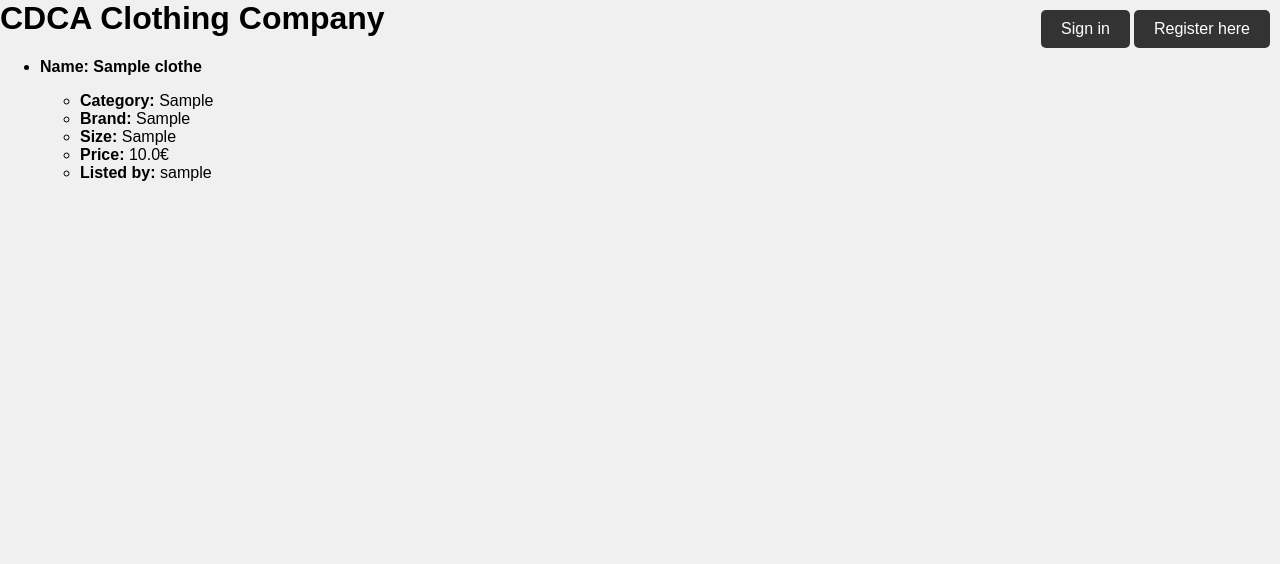
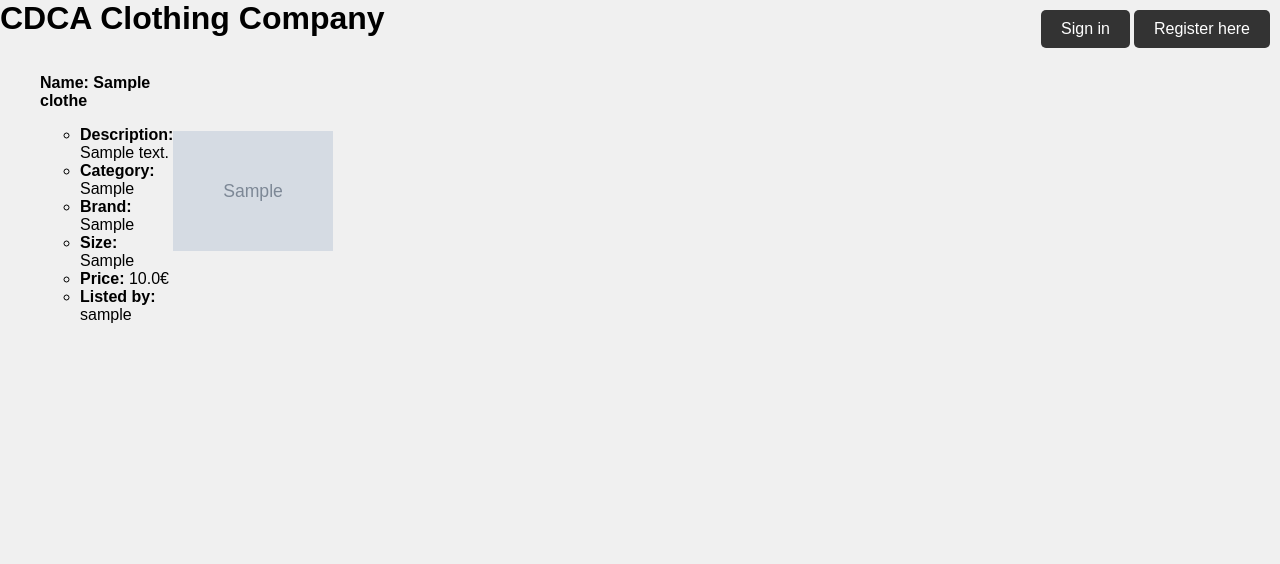
Before and after one commit to rigozu9/Vaatekauppasovellus, a Flask app: page / in a window 1280 px wide. Shown: the top 564 px of the page. Run offline with Flask 3, Linux system fonts and the light colour scheme; tables that the repository leaves empty hold one stand-in row (values such as "Sample post"); grey boxes marked "Sample" are stand-in pictures.

Commit message:
Now can add a picture of the garment and it renderes next to item description on the main page

```diff
--- a/models.py
+++ b/models.py
@@ -1,17 +1,20 @@
 #Clothes class to set up model
 from db import db
 
-#Clothes model with id, name, brand, category, size, price and the user who added it.
+#Clothes model with id, name, description, brand, category, size, price,
+#the user who added it and the uploaded image_path.
 class Clothing(db.Model):
     __tablename__ = 'clothes'
 
     id = db.Column(db.Integer, primary_key=True)
     name = db.Column(db.String(255), nullable=False)
+    description = db.Column(db.String(255), nullable=False)
     brand = db.Column(db.String(255), nullable=False)
     category = db.Column(db.String(255), nullable=False)
     size = db.Column(db.String(255), nullable=False)
     price = db.Column(db.Float, nullable=False)
     username = db.Column(db.String(255), db.ForeignKey('users.id'))
+    image_path = db.Column(db.String(255))
 
     def __repr__(self):
         return f'<Clothes {self.name}>'
--- a/modules/clothes.py
+++ b/modules/clothes.py
@@ -1,27 +1,42 @@
-# method to get clothes from database and add a new garment
-
+from flask import redirect, render_template, request, session
 from db import db
 from models import Clothing
-from flask import redirect, render_template, request, session
+import os
+from werkzeug.utils import secure_filename
 
-# Fetch all clothing items from the clothes table
+# Where the pictures are uploaded
+UPLOAD_FOLDER = 'static/uploads'
+# Check if the filename has an allowed extension
+ALLOWED_EXTENSIONS = {'png', 'jpg', 'jpeg', 'gif'}
+
+def allowed_file(filename):
+    return '.' in filename and filename.rsplit('.', 1)[1].lower() in ALLOWED_EXTENSIONS
+
+# Method to get clothes from the database
 def get_clothes():
     result = Clothing.query.all()
     return render_template("index.html", result=result)
 
-#Adding new clothes on new.html
+# Add new clothes now able to upload a picture of the garment.
 def add_clothes():
     name = request.form["name"]
+    description = request.form["description"]
     category = request.form["category"]
     brand = request.form["brand"]
     size = request.form["size"]
     price = request.form["price"]
 
-    # Check if the user is logged in
     if 'username' in session:
         username = session['username']
 
-    new_clothes = Clothing(name=name, category=category, brand=brand, size=size, price=price, username=username)
+    # Image uploading handled here
+    if 'image' in request.files:
+        file = request.files['image']
+        if file and allowed_file(file.filename):
+            filename = secure_filename(file.filename)
+            file.save(os.path.join(UPLOAD_FOLDER, filename))
+
+    new_clothes = Clothing(name=name, description=description, category=category, brand=brand, size=size, price=price, username=username, image_path=filename)
     db.session.add(new_clothes)
     db.session.commit()
     return redirect("/")
--- a/static/styles.css
+++ b/static/styles.css
@@ -60,6 +60,24 @@
 
 .login:hover, .sell:hover, .logout:hover, .register:hover {
     background-color: #555; /* Darker background color on hover */
+}
+
+/* clothing image size and style */
+
+.clothing-item {
+    display: flex;
+    align-items: center;
+    margin-bottom: 25px;
+}
+
+.clothing-item img {
+    max-width: 200px;
+    max-height: 120px;
+    margin-right: 1000px;
+}
+
+.clothing-details {
+    flex: 1;
 }
 
 header {
--- a/templates/index.html
+++ b/templates/index.html
@@ -11,15 +11,22 @@
     <!-- Clothes rendered here -->
     <ul>
         {% for item in result %}
-            <li>
+            <li class="clothing-item">
+                <div class="clothing-details">
                     <p><strong>Name: {{ item.name }}</strong></p>
                     <ul>
+                        <li><strong>Description:</strong> {{ item.description }}</li>
                         <li><strong>Category:</strong> {{ item.category }}</li>
                         <li><strong>Brand:</strong> {{ item.brand }}</li>
                         <li><strong>Size:</strong> {{ item.size }}</li>
                         <li><strong>Price:</strong> {{ item.price }}€</li>
                         <li><strong>Listed by:</strong> {{ item.username }}</li>
                     </ul>
+                </div>
+                <!-- Display a image using the filename from static/uploads-->
+                {% if item.image_path %}
+                    <img src="{{ url_for('static', filename='uploads/' + item.image_path) }}" alt="Clothing" style="max-width: 200px;">
+                {% endif %}
             </li>
         {% endfor %}
     </ul>
--- a/templates/register.html
+++ b/templates/register.html
@@ -11,7 +11,7 @@
 <body>
 
 <form action="/register" method="POST" class="login-form">
-    <h2>Login</h2>
+    <h2>Register</h2>
     <p>Username:</p>
     <input type="text" name="username">
     <p>Password:</p>
```
Also changed, not shown: templates/new.html (+10 -1 lines), static/uploads/bapehoodie.jpg (added), static/uploads/kapitaljeans.jpg (added). Lines whose indentation alone changed are shown as unchanged.
